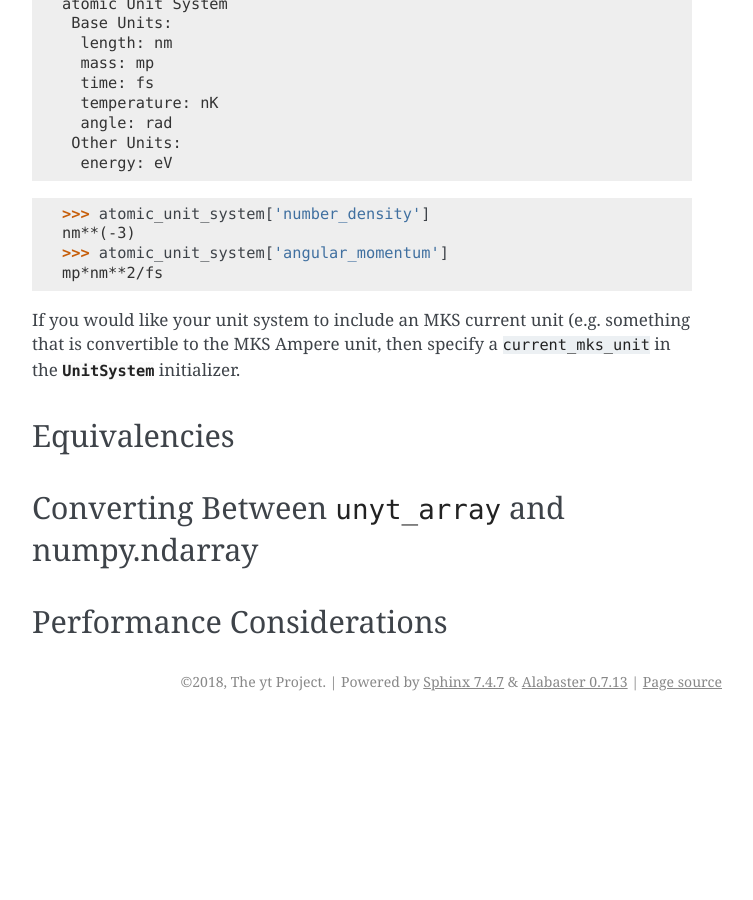
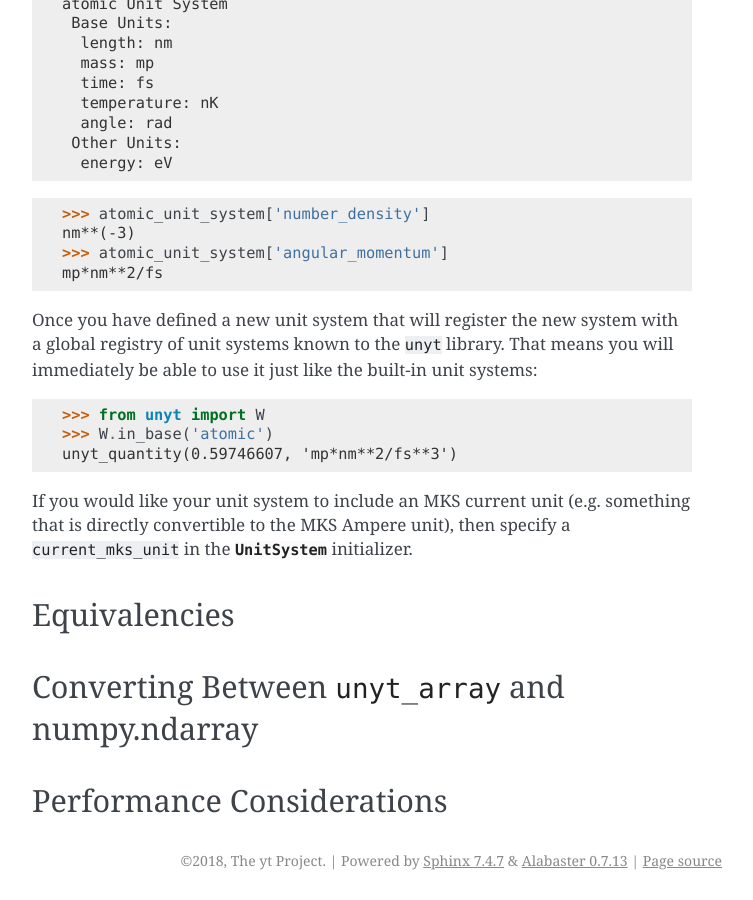
Before and after one commit to yt-project/unyt, a Sphinx documentation site: the page built from docs/usage.rst, in a window 1280 px wide and 900 px high, scrolled down 8443 px. Shown: the whole window, without its empty margins (388-1141 px from the left). Built offline with Sphinx 7.4.7, drawn with Linux system fonts in a browser that asks for light colours; pages that are not in the unit, such as notebooks, are missing from menus; the version number could not be read and is left out; before the commit the page ends 9164 px from its top, so only the background shows below that.

Commit message:
expand docs on unit systems

```diff
--- a/docs/usage.rst
+++ b/docs/usage.rst
@@ -396,7 +396,18 @@ atoms and molecules:
    >>> atomic_unit_system['angular_momentum']
    mp*nm**2/fs
 
-If you would like your unit system to include an MKS current unit (e.g. something that is convertible to the MKS Ampere unit, then specify a ``current_mks_unit`` in the :class:`UnitSystem <unyt.unit_systems.UnitSystem>` initializer.
+Once you have defined a new unit system that will register the new system with a
+global registry of unit systems known to the ``unyt`` library. That means you
+will immediately be able to use it just like the built-in unit systems:
+
+  >>> from unyt import W
+  >>> W.in_base('atomic')
+  unyt_quantity(0.59746607, 'mp*nm**2/fs**3')
+
+If you would like your unit system to include an MKS current unit
+(e.g. something that is directly convertible to the MKS Ampere unit), then
+specify a ``current_mks_unit`` in the :class:`UnitSystem
+<unyt.unit_systems.UnitSystem>` initializer.
 
 Equivalencies
 +++++++++++++
```
